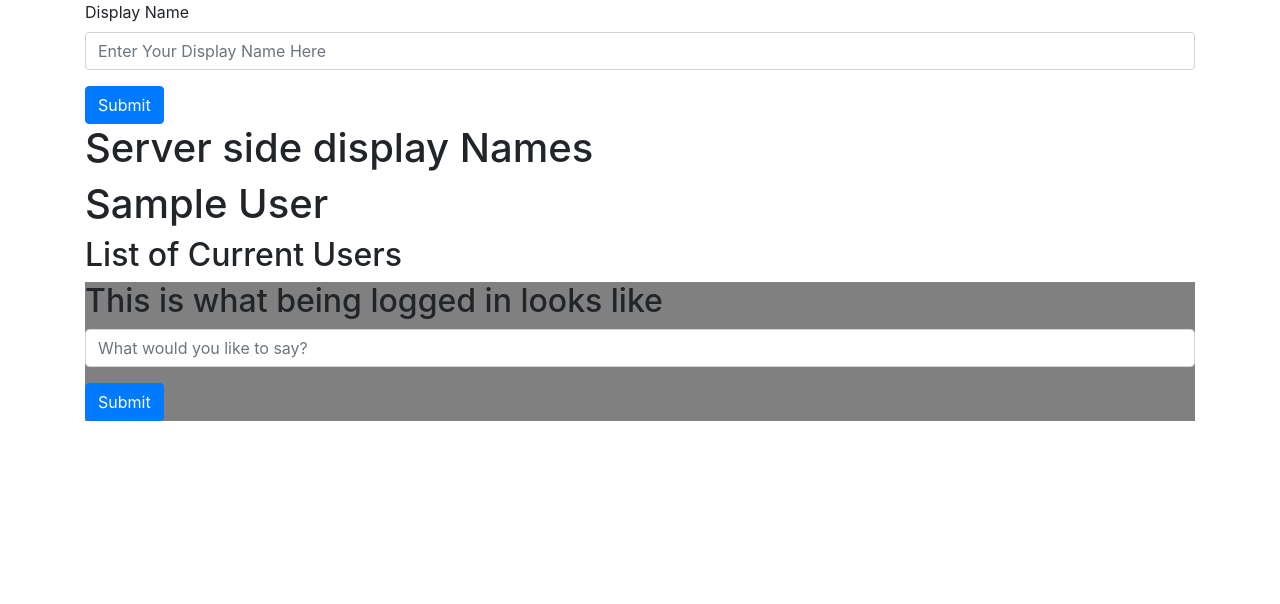
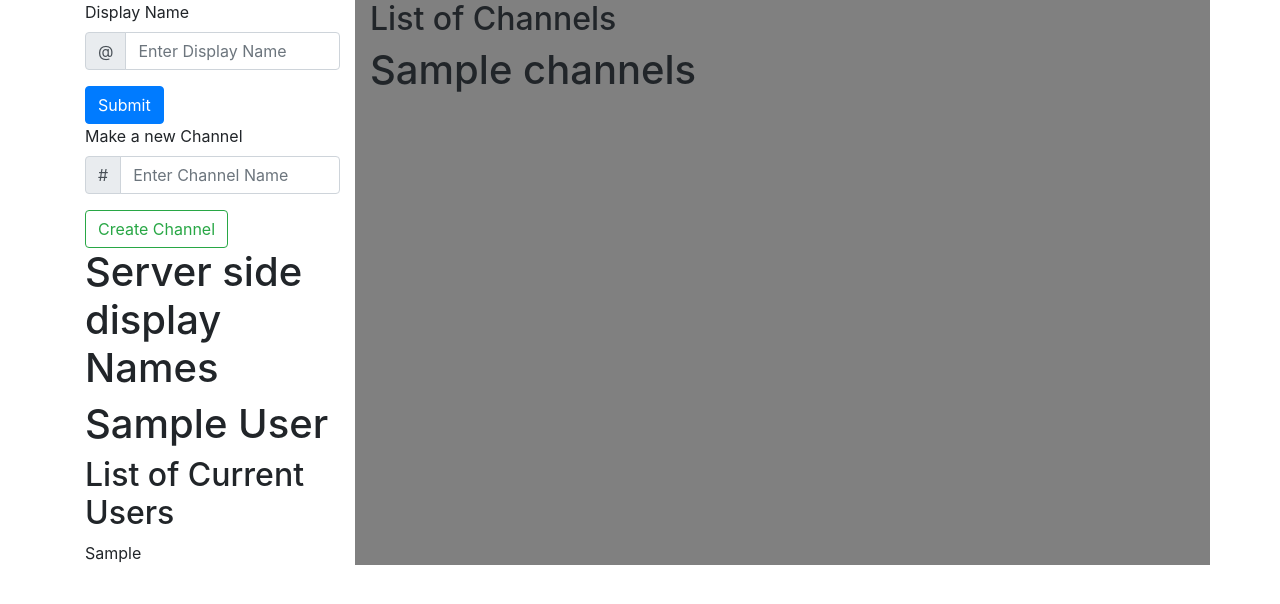
Before and after one commit to fross123/Flack, a Flask app: template templates/index.html in a window 1280 px wide. Shown: the part 48-652 px from the top of the page. Run offline with Flask 2, Linux system fonts and the light colour scheme; the template is opened without the code that fills it: most values are stand-ins (such as "Sample title", 1, 10 or a date in 2020); some libraries are stand-ins or nearby versions.

Commit message:
channel adding v.1 - no work

```diff
--- a/application.py
+++ b/application.py
@@ -9,10 +9,11 @@ socketio = SocketIO(app)
 
 display_names = []
 current_users = []
+channels = []
 
 @app.route("/")
 def index():
-    return render_template('index.html', display_names=display_names)
+    return render_template('index.html', display_names=display_names, current_users=current_users, channels=channels)
 
 @socketio.on("new_user")
 def new_user(data):
@@ -24,6 +25,15 @@ def new_user(data):
 @socketio.on("returning_user")
 def returning_user(data):
     display_name = data["display_name"]
-    current_users.append(display_name)
+
+    if display_name not in current_users:
+        current_users.append(display_name)
 
     emit("user_signed_in", current_users, broadcast=True)
+
+@socketio.on("new_channel")
+def new_channel(data):
+    channel_name = data["channel_name"]
+    channels.append(channel_name)
+
+    emit("channel_created", channels, broadcast=True)
--- a/static/js/index.js
+++ b/static/js/index.js
@@ -5,6 +5,7 @@ if (!localStorage.getItem('display_name')) {
 document.addEventListener('DOMContentLoaded', () => {
 
     var display_name = localStorage.getItem('display_name');
+    var channel_name = "";
 
     // Connect to websocket
     var socket = io.connect(location.protocol + '//' + document.domain + ':' + location.port);
@@ -13,29 +14,62 @@ document.addEventListener('DOMContentLoaded', () => {
         if (display_name != "") {
             socket.emit('returning_user', {display_name: localStorage.getItem('display_name')});
         }
-
-        document.querySelector('#form').onsubmit = () => {
-            const name = document.querySelector('#name').value;
-            display_name = name;
-
-            localStorage.setItem('display_name', display_name);
-            socket.emit('new_user', {display_name: display_name});
-        };
+        else if (display_name == "") {
+            const add_channel_button = document.querySelector("#add_channel_button");
+            add_channel_button.disabled = true;
+        }
     });
 
     socket.on('user_signed_in', data => {
+        // Add user to dom
         data.forEach(add_user);
+
+        // disable submit new user button
         const add_user_button = document.querySelector('#add_user_button');
         add_user_button.disabled = true;
+
+        // enable create channel button
+        const add_channel_button = document.querySelector("#add_channel_button");
+        add_channel_button.disabled = false;
     });
+
+    socket.on('channel_created', data => {
+        // add channel to channel List
+        data.forEach(add_channel);
+    });
+
+    document.querySelector('#form').onsubmit = () => {
+        const name = document.querySelector('#name').value;
+        display_name = name;
+
+        localStorage.setItem('display_name', display_name);
+        socket.emit('new_user', {display_name: display_name});
+    };
+
+    document.querySelector('#new_channel_form').onsubmit = () => {
+        const channel = document.querySelector('#channel_name').value;
+        channel_name = channel;
+
+        socket.emit('new_channel', {channel_name: channel_name});
+    };
 });
 
-// Add a new post with given contents to DOM.
+// Add a new channel to DOM.
+const channel_template = Handlebars.compile(document.querySelector('#add_channel').innerHTML);
+function add_channel(contents) {
+    // Create new channel.
+    const channel = channel_template({'contents': contents});
+
+    // Add channel to DOM.
+    document.querySelector('#channel_list').innerHTML += channel;
+};
+
+// Add a new user to DOM.
 const user_template = Handlebars.compile(document.querySelector('#user').innerHTML);
 function add_user(contents) {
-    // Create new post.
+    // Create new user.
     const user = user_template({'contents': contents});
 
-    // Add post to DOM.
+    // Add user to DOM.
     document.querySelector('#current_users').innerHTML += user;
-}
+};
--- a/templates/index.html
+++ b/templates/index.html
@@ -5,33 +5,52 @@
 {% endblock %}
 
 {% block body %}
-        <div class="not_logged_in">
+        <div class = "row">
+            <div class = "col-3">
                 <form id="form">
                   <div class="form-group">
                     <label>Display Name</label>
-                <input class="form-control" id="name" placeholder="Enter Your Display Name Here">
+
+                    <div class="input-group mb-3">
+                        <div class="input-group-prepend">
+                            <span class="input-group-text" id="basic-addon1">@</span>
                         </div>
-
+                        <input class="form-control" id="name" placeholder="Enter Display Name"/>
+                    </div>
+                  </div>
                   <button id="add_user_button" type="submit" class="btn btn-primary">Submit</button>
                 </form>
+
+                <form id="new_channel_form">
+                  <div class="form-group">
+                    <label>Make a new Channel</label>
+
+                    <div class="input-group mb-3">
+                        <div class="input-group-prepend">
+                            <span class="input-group-text" id="basic-addon1">#</span>
+                        </div>
+                        <input class="form-control" id="channel_name" placeholder="Enter Channel Name"/>
+                    </div>
+                  </div>
+                  <button id="add_channel_button" type="submit" class="btn btn-outline-success">Create Channel</button>
+                </form>
+
                 <h1>Server side display Names</h1>
                 <h1 id="display_name">{{ display_names }}</h1>
+
                 <h2>List of Current Users</h2>
+                <div id="current_users">{{ current_users }}</div>
 
-            <div id="current_users"></div>
 
             </div>
 
-        <div class="logged_in" style="background: grey;">
-            <h2>This is what being logged in looks like</h2>
-            <div>
-                <form id="messsage_form">
-                    <div class="form-group">
-                        <input class="form-control" id="message" placeholder="What would you like to say?">
+            <div class="col" style="background: grey;">
+                <h2>List of Channels</h2>
+                <div id="channel_list"></div>
+                <h1>{{ channels }}</h1>
+
+            </div>
         </div>
 
-                    <button type="submit" class="btn btn-primary">Submit</button>
-                </form>
-            </div>
-        </div>
+
 {% endblock %}
--- a/templates/layout.html
+++ b/templates/layout.html
@@ -32,6 +32,38 @@
             </div>
         </script>
 
+        <!-- add channel template -->
+        <script id="add_channel" type="text/x-handlebars-template">
+            <div class="channel">
+                <ul>
+                    <li>
+                        {% raw -%}
+                            {{ contents }}
+                        {%- endraw %}
+                    </li>
+                </ul>
+            </div>
+        </script>
+
+        <!-- channel page Template
+        <script id="channel" type="text/x-handlebars-template">
+            <div>
+                {% raw -%}
+                    {{ contents }}
+                {%- endraw %}
+            </div>
+            <div>
+                <div>
+                    <form id="messsage_form">
+                        <div class="form-group">
+                            <input class="form-control" id="message" placeholder="What would you like to say?">
+                        </div>
+                        <button type="submit" class="btn btn-primary">Submit</button>
+                    </form>
+                </div>
+            </div>
+        </script> -->
+
         <!-- custom javascript -->
         <script src="{{ url_for('static', filename='js/index.js') }}"></script>
 
```
Lines whose indentation alone changed are shown as unchanged.
